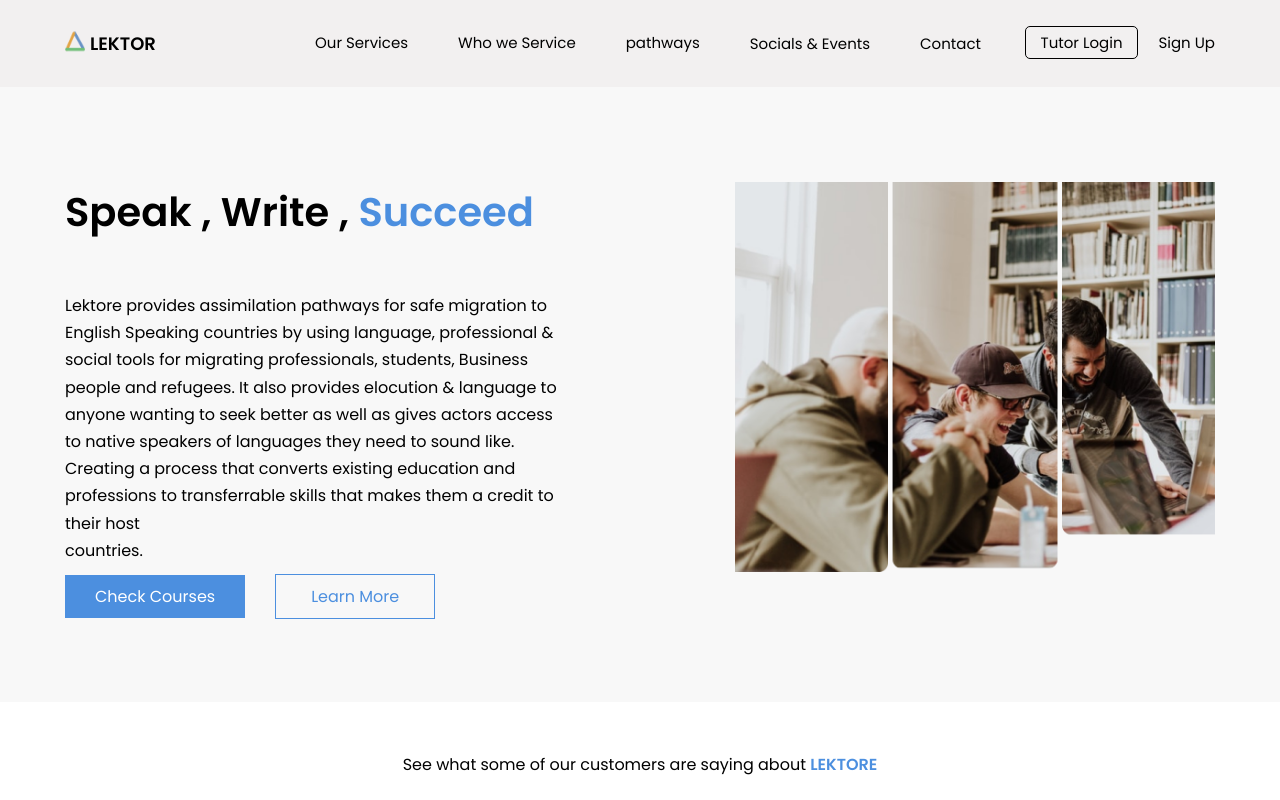
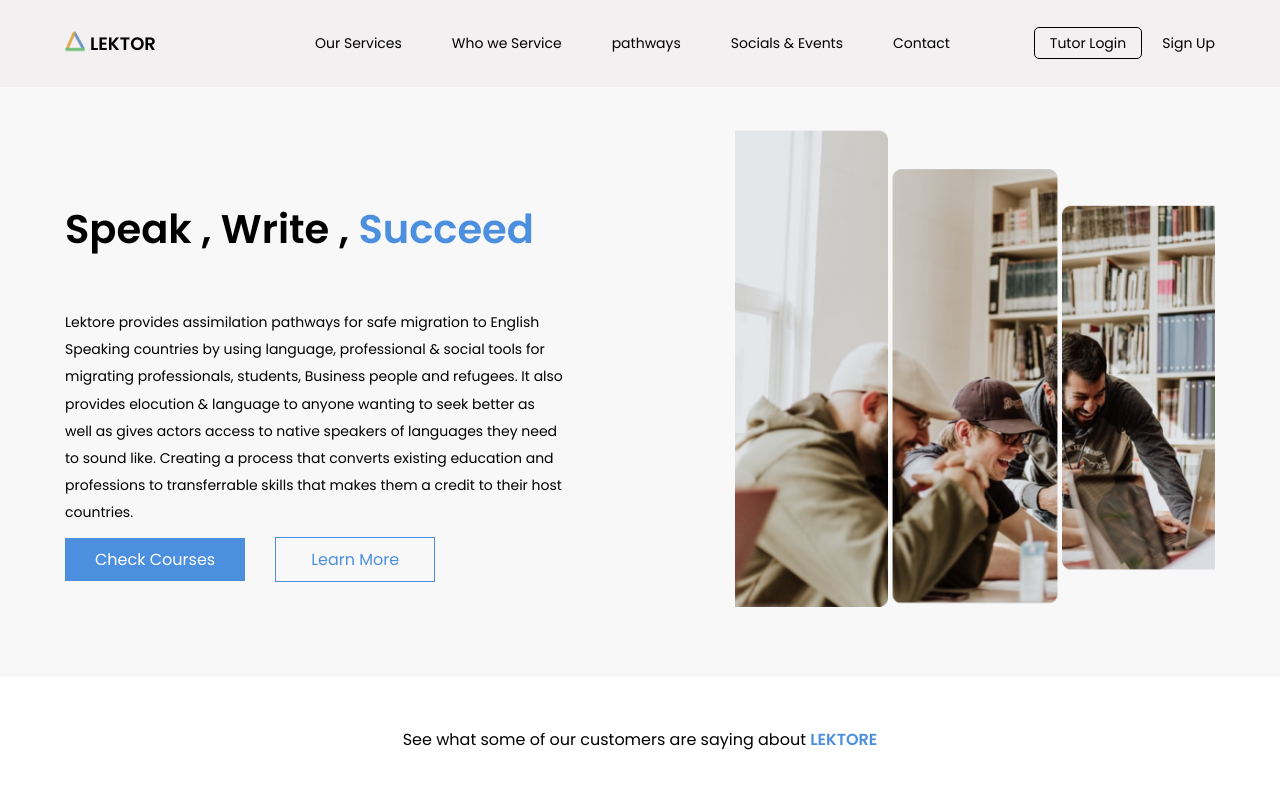
Before and after one commit to Shapati/test-git, a React (Create React App) app: page / in a window 1280 px wide. Shown: the top 800 px of the page. Built offline with nearby package versions, Linux system fonts and the light colour scheme.

Commit message:
adjusted introsection image

```diff
--- a/src/pages/Home/IntroSection/IntroSection.css
+++ b/src/pages/Home/IntroSection/IntroSection.css
@@ -1,6 +1,6 @@
 .intro-container {
   background: #f8f8f8;
-  padding: 95px 0px 40px 0px;
+  padding: 40px 0px 70px 0px;
 }
 
 .IntroSection {
@@ -11,7 +11,9 @@
   justify-content: space-between;
   overflow: hidden;
 }
-
+.introSection-left {
+  transform: translateY(15%);
+}
 .introSection-left h1 {
   font-size: 40px;
   margin-bottom: 50px;
@@ -43,7 +45,6 @@
   width: 500px;
   height: 500px;
   background: url("../../../assets/im.jpg") no-repeat center center/cover;
-  transform: translateY(-30px);
 }
 @media screen and (max-width: 1600px) {
   .IntroSection {
@@ -68,13 +69,11 @@
   }
   .introSection-left p {
     width: 600px;
-
     margin-bottom: 30px;
   }
   .introSection-right {
-    transform: translateY(-90px);
-    width: 550px;
-    height: 550px;
+    width: 500px;
+    height: 500px;
   }
 }
 @media screen and (max-width: 1400px) {
@@ -84,7 +83,7 @@
   }
   .introSection-left p {
     width: 500px;
-
+    font-size: 14px;
     margin-bottom: 20px;
     line-height: 1.7rem;
   }
--- a/src/pages/Home/Navabar/Navbar.css
+++ b/src/pages/Home/Navabar/Navbar.css
@@ -188,4 +188,7 @@
   .nav-right {
     width: 950px;
   }
+  .nav-right a {
+    font-size: 14px;
+  }
 }
```
